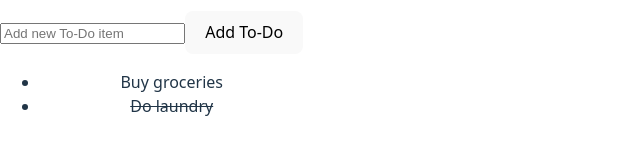
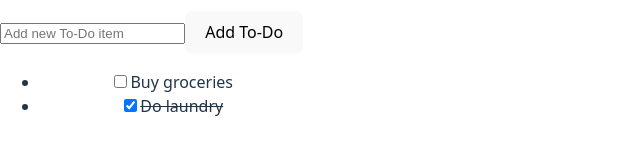
Before and after one commit to MansiJoshi1701/ToDoList, a React (Vite) app: page / in a window 1280 px wide. Shown: the part 390-544 px from the top of the page, without its empty margins (0-640 px from the left). Built offline with nearby package versions, Linux system fonts and the light colour scheme.

Commit message:
Checkbox logic added

```diff
--- a/src/App.jsx
+++ b/src/App.jsx
@@ -1,4 +1,4 @@
-import { useState } from 'react'
+import { useState , useEffect } from 'react'
 import Home from './components/Home'
 import ToDos from './data/data'
 import './App.css'
@@ -11,13 +11,26 @@ function App() {
   //function to add new ToDo item to the list
   const addNewTodo = (item) => {
 
-    const newToDo = {
-      id: Math.floor(Math.random * 100),
+    const newToDo = { //create a new ToDo item
+      id: Math.floor(Math.random() * 100), //assign a random ID
       task: item,
       isCompleted: false
     }
 
-    setData([...data , newToDo]);
+    setData([...data , newToDo]); //add the 'newToDo' to the existing 'data'
+  }
+
+  useEffect(() => {
+    console.log("Todos updated in useEffect:", data);
+  }, [data]);
+
+  const updateStatus = (id) => {
+
+    setData(data.map((todo) =>
+
+      todo.id === id ? {...todo , isCompleted: !todo.isCompleted} : todo
+    )
+    )
   }
 
 
@@ -25,7 +38,7 @@ function App() {
     <>
       <div className="App">
         <h1>To-Do List</h1>
-        <Home ToDos={data}  addNewTodo={addNewTodo}/>
+        <Home ToDos={data}  addNewTodo={addNewTodo} updateStatus={updateStatus}/>
       </div>
 
     </>
--- a/src/components/Home.jsx
+++ b/src/components/Home.jsx
@@ -1,6 +1,6 @@
 import { useState } from "react";
 
-const Home = ( {ToDos , addNewTodo} ) => {
+const Home = ( {ToDos , addNewTodo , updateStatus} ) => {
 
     const [newTodo , setNewTodo] = useState('');
 
@@ -10,6 +10,7 @@ const Home = ( {ToDos , addNewTodo} ) => {
         addNewTodo(newTodo); //add newToDo to the display list
         setNewTodo('');
     }
+
 
 
     return(
@@ -29,11 +30,12 @@ const Home = ( {ToDos , addNewTodo} ) => {
                     {
                         ToDos.map((todoItem) => {
                             return(
-                                <li
-                                    key={todoItem.id}
-                                    style = {{textDecoration: todoItem.isCompleted ? 'line-through' : 'none'}}
-                                >
-                                        {todoItem.task}
+                                <li key={todoItem.id}>
+
+                                    <input type="checkbox" onChange={() => updateStatus(todoItem.id)} checked={todoItem.isCompleted} />
+
+                                    <span style = {{textDecoration: todoItem.isCompleted ? 'line-through' : 'none'}}>{todoItem.task}</span>
+
                                 </li>
                             )
                         })
```
